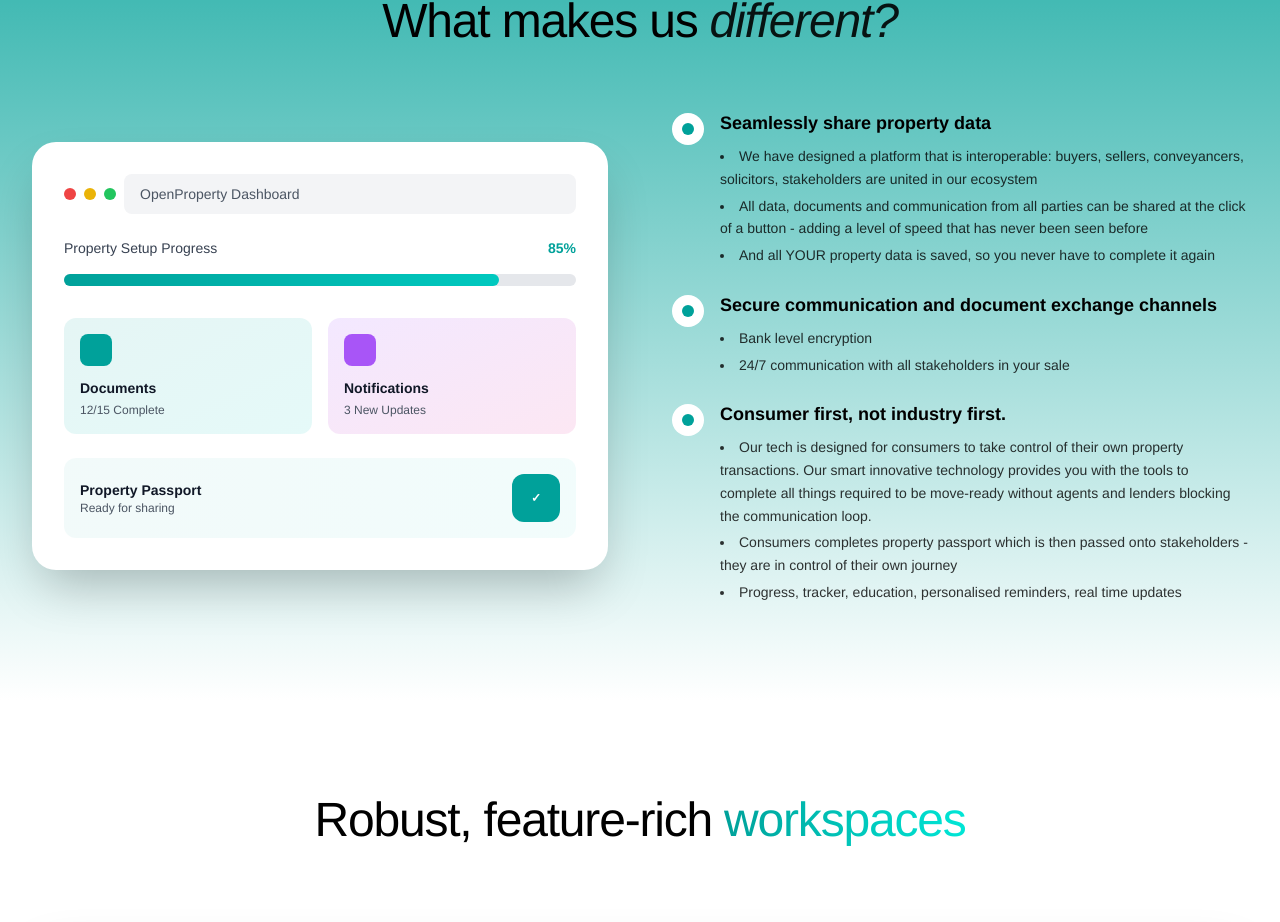
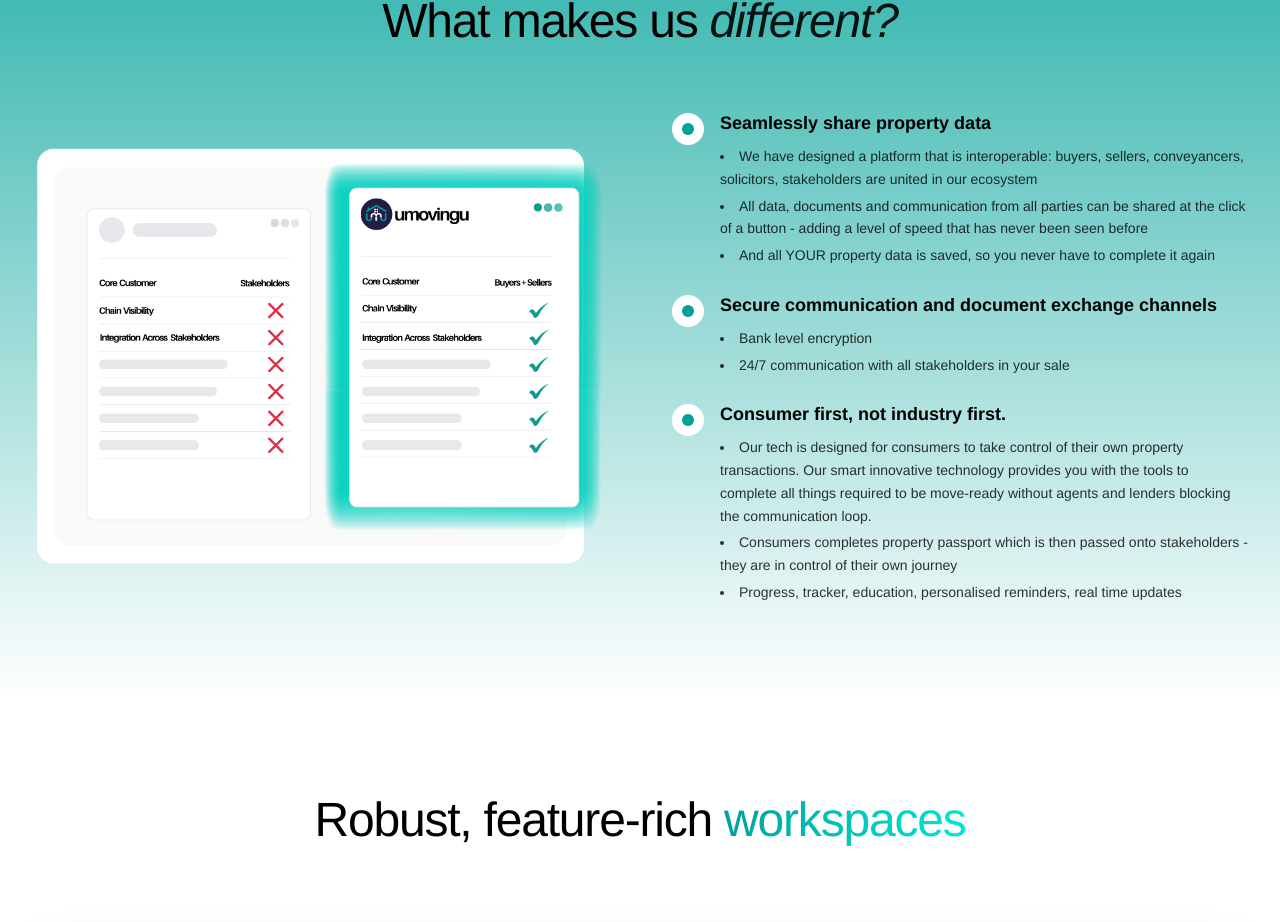
Before and after one commit to DevMysticCode/openproperty_new_website, a React (Vite) app: page /products in a window 1280 px wide. Shown: the part 1827-2749 px from the top of the page. Built offline with nearby package versions, Linux system fonts and the light colour scheme.

Commit message:
Differences section image updated

```diff
--- a/src/components/ProductPage.tsx
+++ b/src/components/ProductPage.tsx
@@ -362,70 +362,15 @@ export default function ProductPage() {
               }}
               className="relative"
             >
-              <div className="relative bg-white rounded-3xl p-8 shadow-2xl">
-                {/* Browser Header */}
-                <div className="flex items-center space-x-2 mb-6">
-                  <div className="w-3 h-3 bg-red-500 rounded-full"></div>
-                  <div className="w-3 h-3 bg-yellow-500 rounded-full"></div>
-                  <div className="w-3 h-3 bg-green-500 rounded-full"></div>
-                  <div className="flex-1 bg-gray-100 rounded-lg px-4 py-2 ml-4">
-                    <span className="text-sm text-gray-600">
-                      OpenProperty Dashboard
-                    </span>
-                  </div>
-                </div>
-
-                {/* Progress Bar */}
-                <div className="mb-8">
-                  <div className="flex items-center justify-between mb-4">
-                    <span className="text-sm font-medium text-gray-700">
-                      Property Setup Progress
-                    </span>
-                    <span className="text-sm text-[#00A19A] font-bold">
-                      85%
-                    </span>
-                  </div>
-                  <div className="w-full bg-gray-200 rounded-full h-3">
-                    <div
-                      className="bg-gradient-to-r from-[#00A19A] to-[#00c9bf] h-3 rounded-full"
-                      style={{ width: '85%' }}
-                    ></div>
-                  </div>
-                </div>
-
-                {/* Dashboard Cards */}
-                <div className="grid grid-cols-2 gap-4 mb-6">
-                  <div className="bg-gradient-to-br from-[#00A19A]/10 to-[#00c9bf]/10 rounded-xl p-4">
-                    <div className="w-8 h-8 bg-[#00A19A] rounded-lg mb-3"></div>
-                    <h4 className="font-bold text-gray-900 text-sm mb-1">
-                      Documents
-                    </h4>
-                    <p className="text-gray-600 text-xs">12/15 Complete</p>
-                  </div>
-                  <div className="bg-gradient-to-br from-purple-100 to-pink-100 rounded-xl p-4">
-                    <div className="w-8 h-8 bg-purple-500 rounded-lg mb-3"></div>
-                    <h4 className="font-bold text-gray-900 text-sm mb-1">
-                      Notifications
-                    </h4>
-                    <p className="text-gray-600 text-xs">3 New Updates</p>
-                  </div>
-                </div>
-
-                {/* Bottom Section */}
-                <div className="bg-gradient-to-r from-[#00A19A]/5 to-[#00c9bf]/5 rounded-xl p-4">
-                  <div className="flex items-center justify-between">
-                    <div>
-                      <h4 className="font-bold text-gray-900 text-sm">
-                        Property Passport
-                      </h4>
-                      <p className="text-gray-600 text-xs">Ready for sharing</p>
-                    </div>
-                    <div className="w-12 h-12 bg-[#00A19A] rounded-xl flex items-center justify-center">
-                      <span className="text-white text-xs font-bold">✓</span>
-                    </div>
-                  </div>
-                </div>
-              </div>
+              <img
+                alt="OpenProperty"
+                width={1440}
+                height={840}
+                decoding="async"
+                className="relative rounded-2xl w-full object-cover"
+                src="/products/differences.png"
+                srcSet="/products/differences.png"
+              />
             </motion.div>
 
             {/* Right Side - Content */}
```
Also changed, not shown: public/products/differences.png (added).
